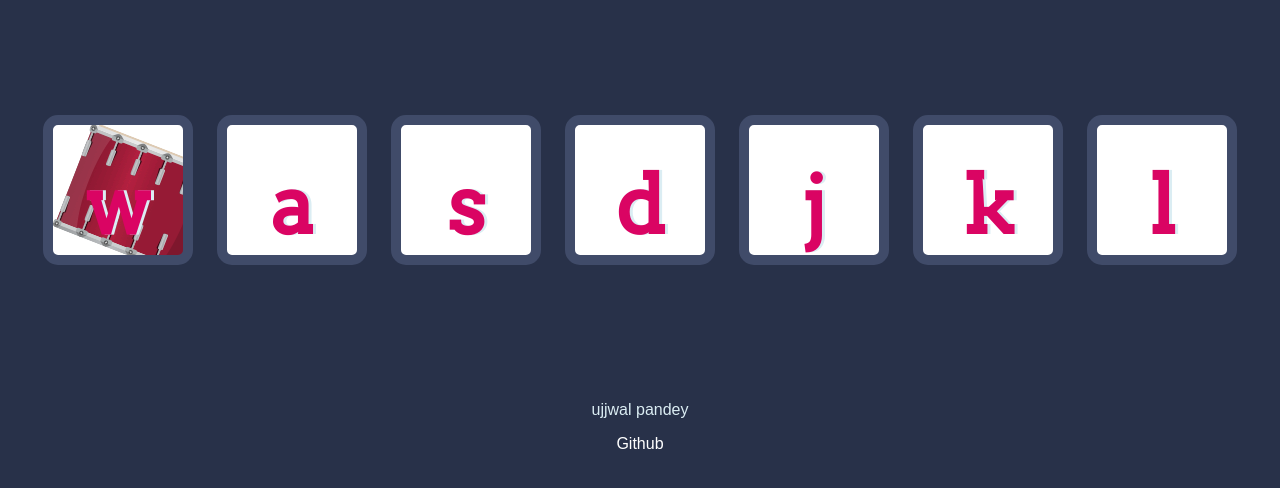
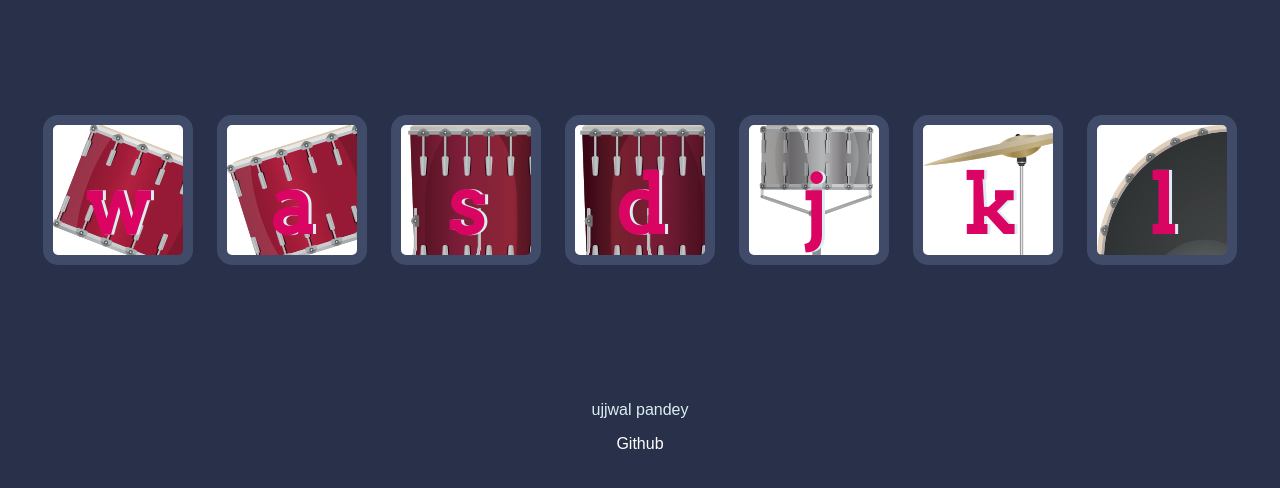
Before and after one commit to UjjwalPandey01/drum_kit, a plain HTML site: page index.html in a window 1280 px wide. Shown: the part 174-662 px from the top of the page. Drawn offline with Linux system fonts and the light colour scheme; the site is published under a folder, as on GitHub Pages, so addresses that start at the root find nothing.

Commit message:
Update styles.css
this commit shows the imags of drums.

```diff
--- a/styles.css
+++ b/styles.css
@@ -21,27 +21,27 @@ footer {
 }
 
 .a {
-  background-image: url(/images/tom2.png);
+  background-image: url(images/tom2.png);
 }
 
 .s {
-  background-image: url(/images/tom3.png);
+  background-image: url(images/tom3.png);
 }
 
 .d {
-  background-image: url(/images/tom4.png);
+  background-image: url(images/tom4.png);
 }
 
 .j {
-  background-image: url(/images/snare.png);
+  background-image: url(images/snare.png);
 }
 
 .k {
-  background-image: url(/images/crash.png);
+  background-image: url(images/crash.png);
 }
 
 .l {
-  background-image: url(/images/kick.png);
+  background-image: url(images/kick.png);
 
 }
 
```
